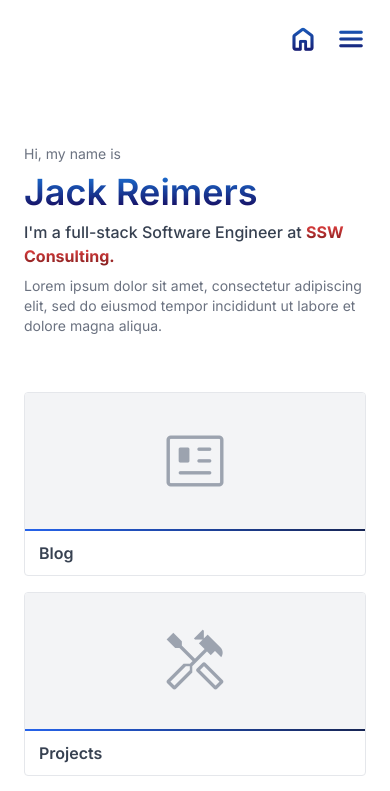
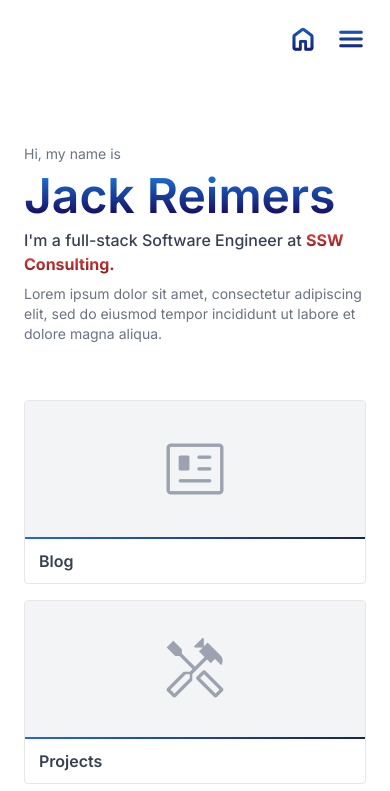
Before and after one commit to jackreimers/Blog, a SvelteKit app: page / in a window 390 px wide. Shown: the top 791 px of the page. Built offline with nearby package versions, Linux system fonts and the light colour scheme.

Commit message:
Tweaking homepage responsiveness sizes

```diff
--- a/src/routes/+page.svelte
+++ b/src/routes/+page.svelte
@@ -11,7 +11,7 @@
 	<!-- 2xl -->
 	<p class="text-sm text-gray-500 sm:text-base md:text-2xl">Hi, my name is</p>
 	<!-- 7xl -->
-	<h1 class="text-gb text-4xl font-semibold sm:text-5xl md:text-6xl lg:text-7xl">Jack Reimers</h1>
+	<h1 class="text-gb text-5xl font-semibold md:text-6xl lg:text-7xl">Jack Reimers</h1>
 	<!-- 4xl -->
 	<p class="font-medium sm:text-2xl md:text-3xl lg:text-4xl">
 		I'm a full-stack Software Engineer at
```
